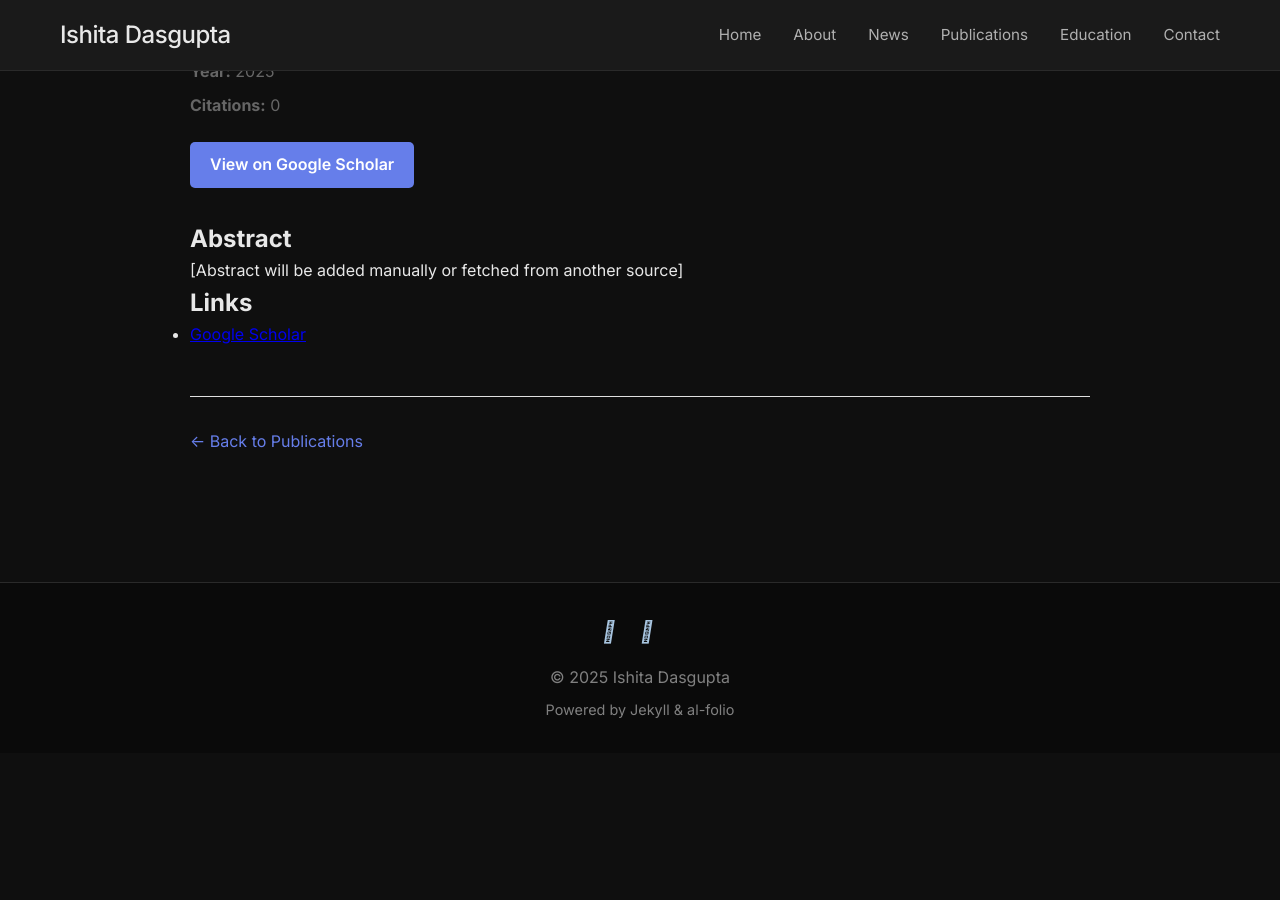
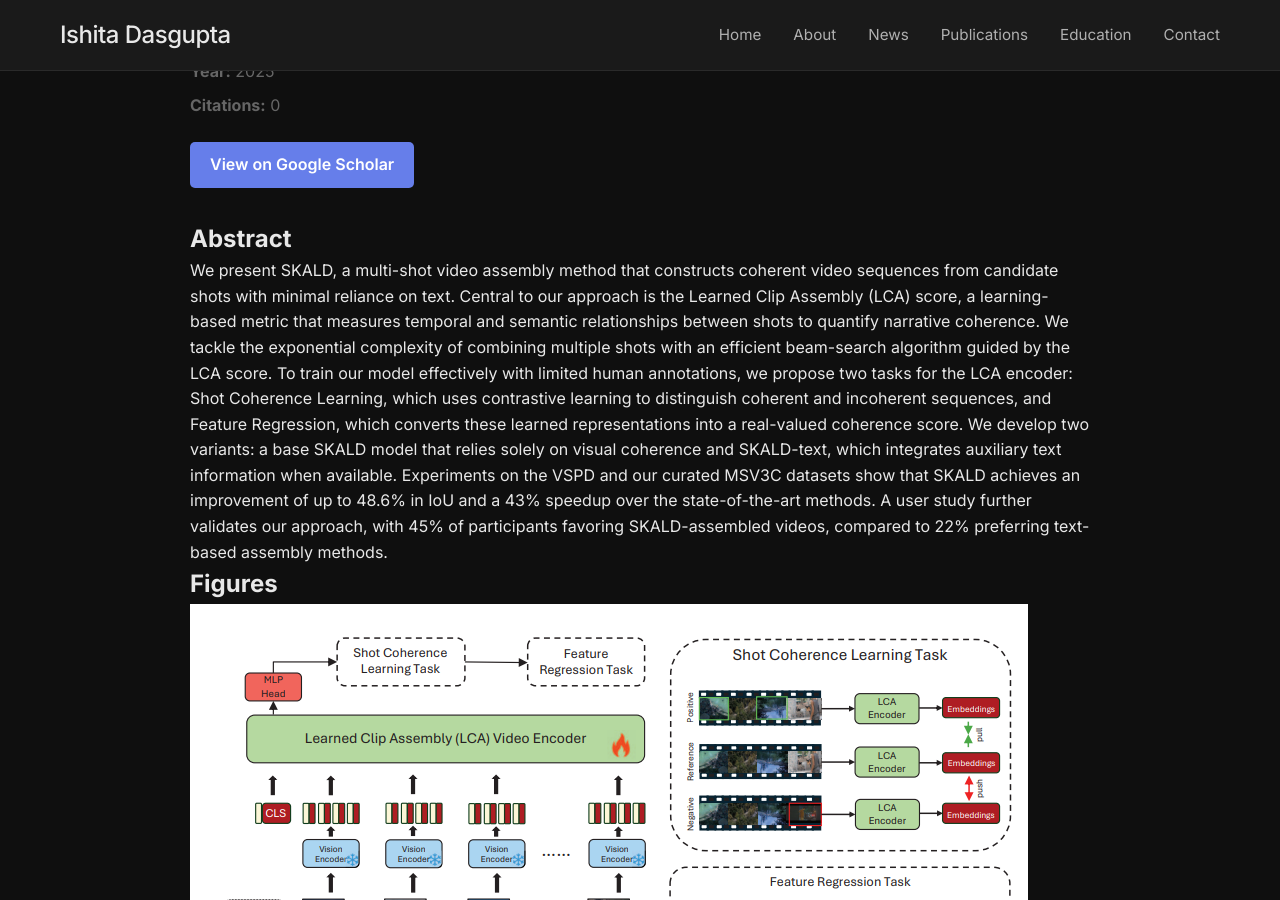
Before and after one commit to ISHITADG/ishitadg.github.io, a Jekyll site: the page built from _publications/2025-skald-learning-based-shot-assembly-for-coherent-mu.md, in a window 1280 px wide and 900 px high, scrolled down 262 px. Built offline with Jekyll 4.4.1, drawn with Linux system fonts in a browser that asks for light colours; a style sheet for code colours, icons or effects is not loaded; before the commit the page ends 1015 px from its top, so only the background shows below that.

Commit message:
Update SKALD publication: add ICCV link, abstract, and figure; improve publication formatting and sorting

```diff
--- a/_publications/2025-skald-learning-based-shot-assembly-for-coherent-mu.md
+++ b/_publications/2025-skald-learning-based-shot-assembly-for-coherent-mu.md
@@ -5,14 +5,18 @@
 venue: "ICCV 2025"
 year: 2025
 citations: 0
-link: "https://scholar.google.com/citations?view_op=view_citation&hl=en&user=okBrMn8AAAAJ&sortby=pubdate&citation_for_view=okBrMn8AAAAJ:W7OEmFMy1HYC"
+link: "https://openaccess.thecvf.com/content/ICCV2025/html/Lu_SKALD_Learning-Based_Shot_Assembly_for_Coherent_Multi-Shot_Video_Creation_ICCV_2025_paper.html"
 date: 2025-10-01
 ---
 
 ## Abstract
 
-[Abstract will be added manually or fetched from another source]
+We present SKALD, a multi-shot video assembly method that constructs coherent video sequences from candidate shots with minimal reliance on text. Central to our approach is the Learned Clip Assembly (LCA) score, a learning-based metric that measures temporal and semantic relationships between shots to quantify narrative coherence. We tackle the exponential complexity of combining multiple shots with an efficient beam-search algorithm guided by the LCA score. To train our model effectively with limited human annotations, we propose two tasks for the LCA encoder: Shot Coherence Learning, which uses contrastive learning to distinguish coherent and incoherent sequences, and Feature Regression, which converts these learned representations into a real-valued coherence score. We develop two variants: a base SKALD model that relies solely on visual coherence and SKALD-text, which integrates auxiliary text information when available. Experiments on the VSPD and our curated MSV3C datasets show that SKALD achieves an improvement of up to 48.6% in IoU and a 43% speedup over the state-of-the-art methods. A user study further validates our approach, with 45% of participants favoring SKALD-assembled videos, compared to 22% preferring text-based assembly methods.
+
+## Figures
+
+![SKALD Framework Overview](/assets/img/skald-learning-based-shot-assembly.png)
 
 ## Links
 
-- [Google Scholar](https://scholar.google.com/citations?view_op=view_citation&hl=en&user=okBrMn8AAAAJ&sortby=pubdate&citation_for_view=okBrMn8AAAAJ:W7OEmFMy1HYC)
+- [ICCV 2025](https://openaccess.thecvf.com/content/ICCV2025/html/Lu_SKALD_Learning-Based_Shot_Assembly_for_Coherent_Multi-Shot_Video_Creation_ICCV_2025_paper.html)
```
Also changed, not shown: _publications/2025-visiar-empower-mllm-for-visual-story-ideation.md (+9 -1 lines), index.html (+4 -4 lines), publications.md (+3 -5 lines), assets/img/visiar1.png (renamed from Screenshot 2025-11-17 at 1.38.15 AM.png), assets/img/visiar2.png (added).
